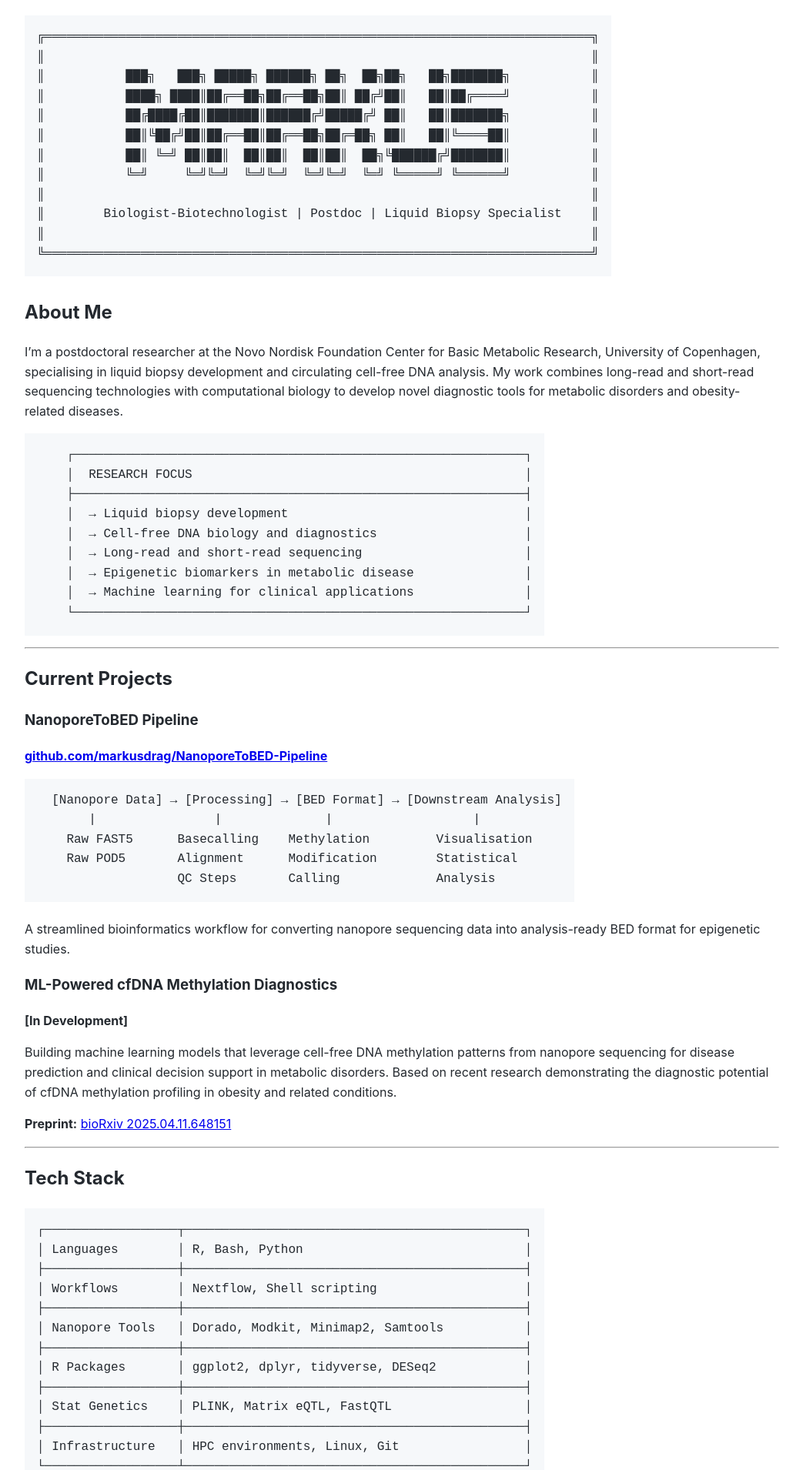
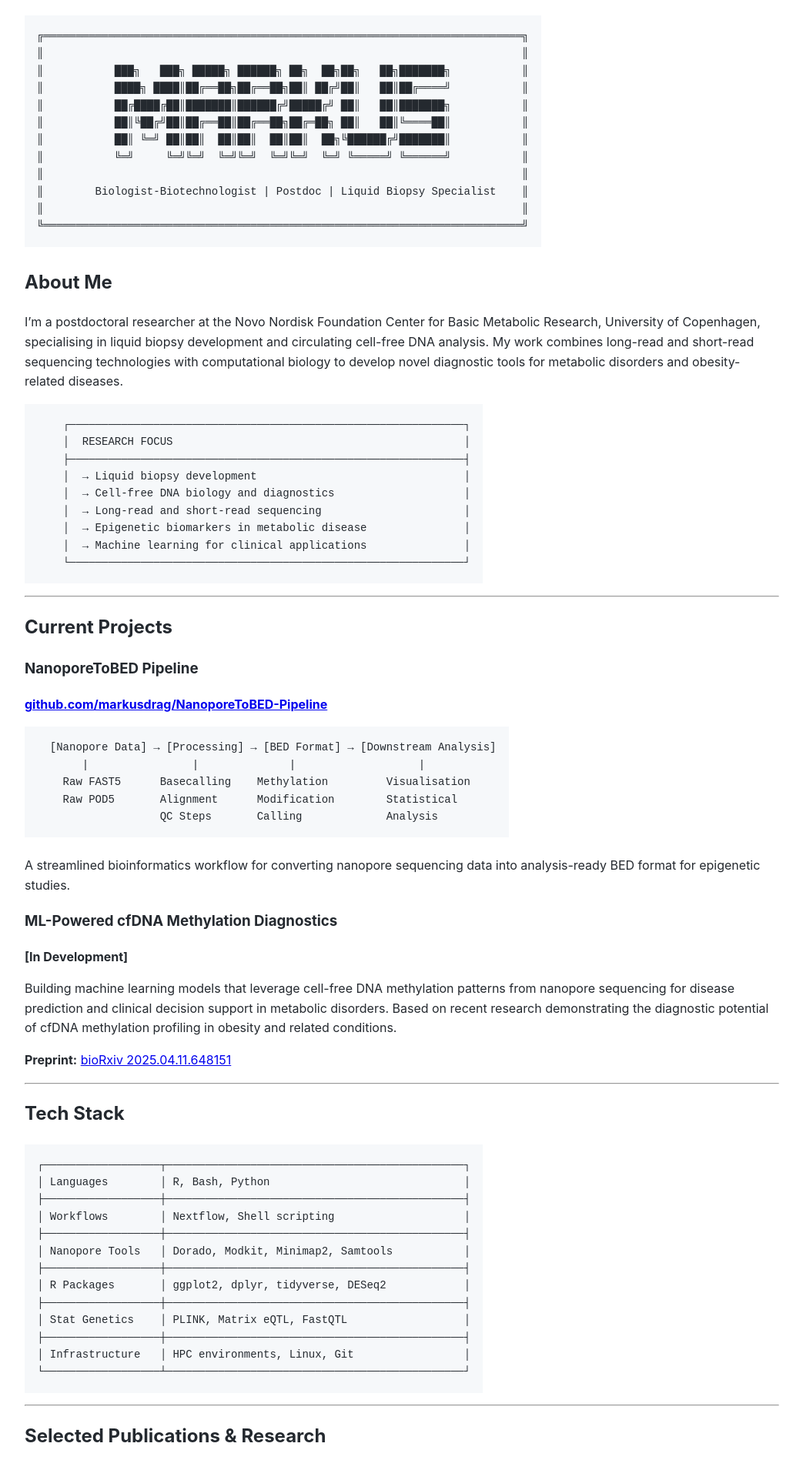
Before and after one commit to markusdrag/markusdrag.github.io, a Jekyll site: the page built from README.md, in a window 1280 px wide. Shown: the top 1910 px of the page at 77% size, without its empty margins (118-1161 px from the left). Built offline with Jekyll 4.4.1, drawn with Linux system fonts in a browser that asks for light colours; our own code applies the rules of GitHub Pages for plain Markdown files.

Commit message:
Update style.scss

```diff
--- a/assets/css/style.scss
+++ b/assets/css/style.scss
@@ -25,6 +25,7 @@ pre {
   text-align: left;
   display: inline-block;
   margin: 0 auto;
+  font-size: 14px;
 }
 
 .main-content > pre {
@@ -33,3 +34,21 @@ pre {
   margin-right: auto;
   width: fit-content;
 }
+
+/* Mobile optimisation */
+@media (max-width: 768px) {
+  body {
+    padding: 10px;
+  }
+
+  pre {
+    font-size: 8px;
+    padding: 8px;
+    overflow-x: auto;
+    max-width: 100%;
+  }
+
+  .main-content {
+    font-size: 14px;
+  }
+}
```
